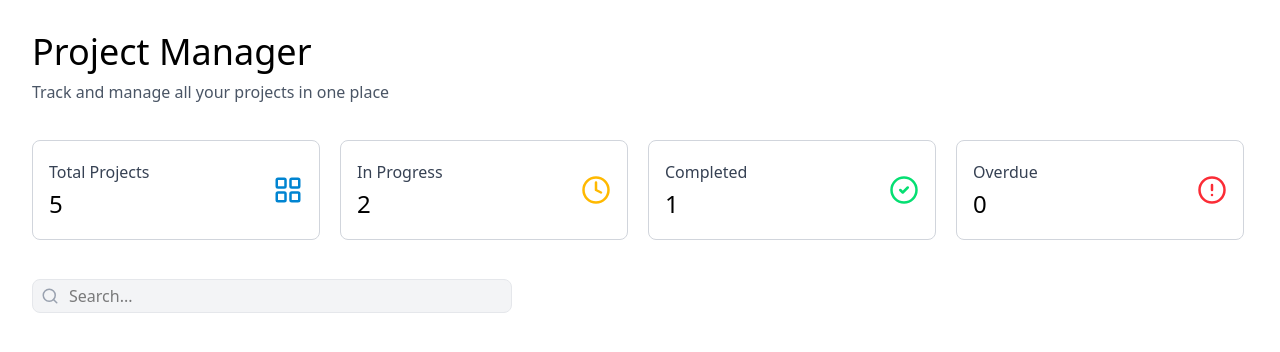
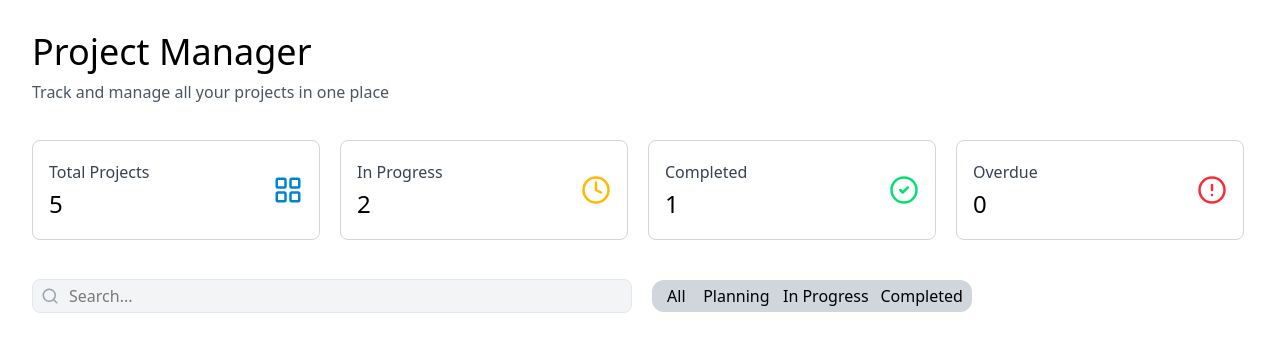
Before and after one commit to adrianmanalili521-blip/Project_Manager_Web_App, a React (Vite) app: page / in a window 1280 px wide. Shown: the top 352 px of the page. Built offline with nearby package versions, Linux system fonts and the light colour scheme.

Commit message:
Done Nav ui component

```diff
--- a/src/App.tsx
+++ b/src/App.tsx
@@ -1,5 +1,6 @@
 import Card1 from './components/Card1';
 import Filter from './components/Filter';
+import Nav from './components/Nav';
 
 import { LayoutGrid, Clock4, CircleCheck, CircleAlert } from 'lucide-react';
 function App () {
@@ -40,8 +41,9 @@ function App () {
       />
       </div>
 
-      <div className="flex flex-row w-3/4 h-20 items-center">
+      <div className="flex flex-row w-3/4 h-20 items-center gap-5">
         <Filter />
+        <Nav />
       </div>
 
     </div>
--- a/src/components/Filter.tsx
+++ b/src/components/Filter.tsx
@@ -2,13 +2,13 @@ import { Search } from 'lucide-react';
 
 function Filter () {
     return (
-        <div className="relative w-120 border rounded-lg bg-gray-100 border-gray-200 focus-within:border-gray-300 focus-within:border-4">
+        <div className="relative w-150 border rounded-lg bg-gray-100 border-gray-200 focus-within:border-gray-300 focus-within:border-4">
             <Search
                 className="absolute left-2 top-1/2 -translate-y-1/2 text-gray-400"
                 size={18}
             />
 
-            <input className="h-8 w-120 pl-9 pr-2 bg-transparent outline-none border-none"
+            <input className="h-8 w-150 pl-9 pr-2 bg-transparent outline-none border-none"
                 type="etxt"
                 placeholder="Search..."
             />
--- /dev/null
+++ b/src/components/Nav.tsx
@@ -0,0 +1,12 @@
+function Nav () {
+    return (
+        <div className="flex flex-row justify-center items-center h-8 w-80 bg-gray-300 p-2 gap-2 border-none rounded-xl">
+            <button className="bg-transparent h-6 w-10 border-none rounded-xl focus-within:bg-gray-50"><p className="font-medium"></p>All</button>
+            <button className="bg-transparent h-6 w-22 border-none rounded-xl focus-within:bg-gray-50"><p className="font-medium"></p>Planning</button>
+            <button className="bg-transparent h-6 w-28 border-none rounded-xl focus-within:bg-gray-50"><p className="font-medium"></p>In Progress</button>
+            <button className="bg-transparent h-6 w-26 border-none rounded-xl focus-within:bg-gray-50"><p className="font-medium"></p>Completed</button>
+        </div>
+    )
+}
+
+export default Nav;
```
